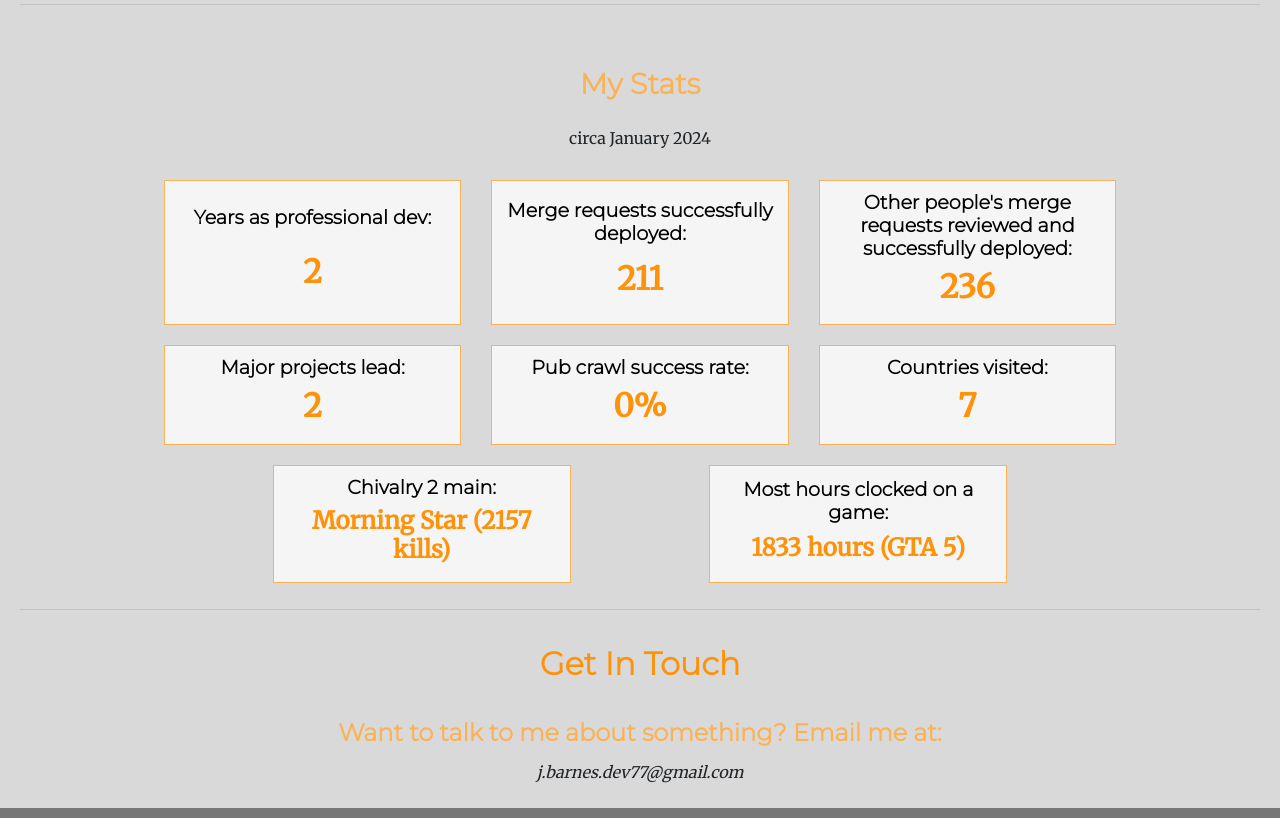
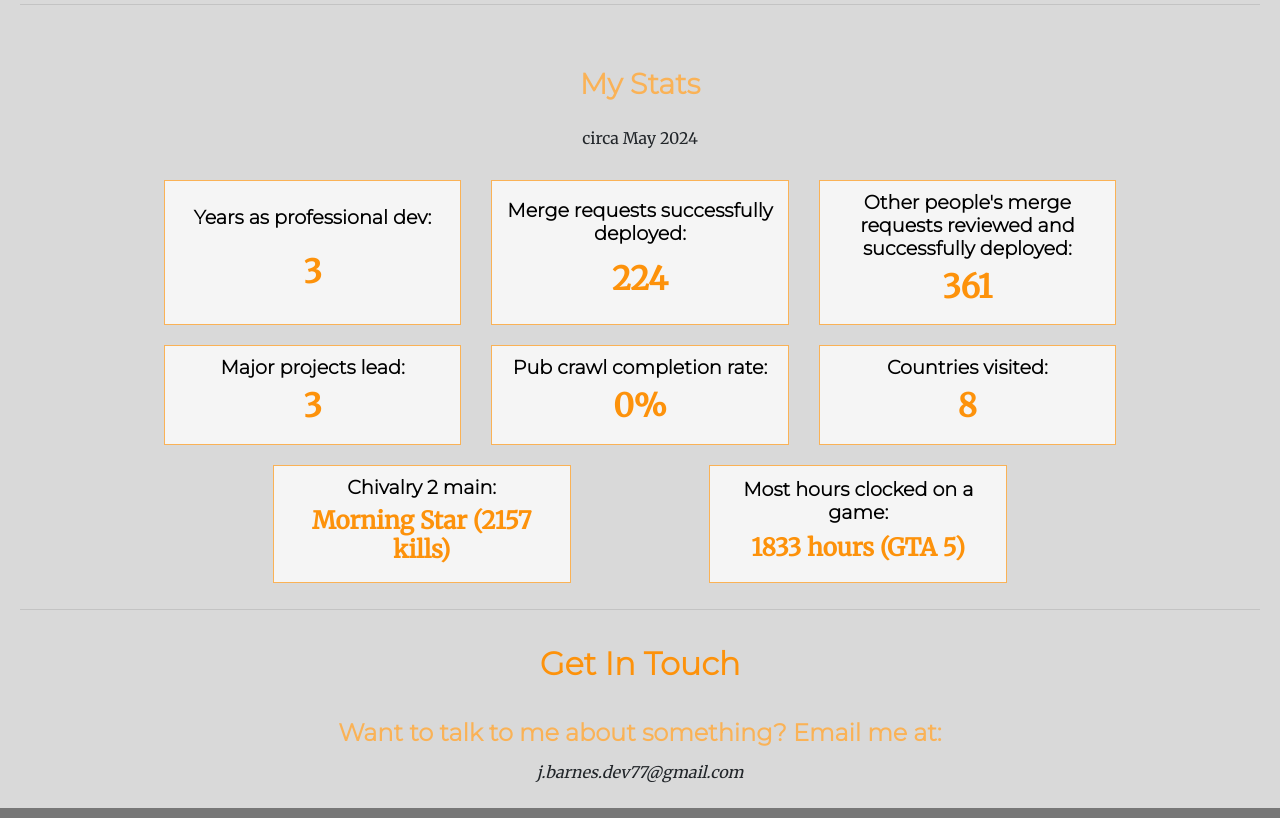
Before and after one commit to JamesBarnes48/PersonalSite, a plain HTML site: page index.html in a window 1280 px wide. Shown: the part 1940-2758 px from the top of the page. Drawn offline with nearby package versions, Linux system fonts and the light colour scheme.

Commit message:
update stats

```diff
--- a/index.html
+++ b/index.html
@@ -140,31 +140,31 @@
 
     <div class="homepage-section">
       <h2 class="subheading">My Stats</h2>
-      <p>circa January 2024</p>
+      <p>circa May 2024</p>
       <div class="stats-grid">
         <div class="stats-child">
           <h3 class="stat-name">Years as professional dev:</h3>
-          <h2 class="stat-metric">2</h2>
+          <h2 class="stat-metric">3</h2>
         </div>
         <div class="stats-child">
           <h3 class="stat-name">Merge requests successfully deployed:</h3>
-          <h2 class="stat-metric">211</h2>
+          <h2 class="stat-metric">224</h2>
         </div>
         <div class="stats-child">
           <h3 class="stat-name">Other people's merge requests reviewed and successfully deployed:</h3>
-          <h2 class="stat-metric">236</h2>
+          <h2 class="stat-metric">361</h2>
         </div>
         <div class="stats-child">
           <h3 class="stat-name">Major projects lead:</h3>
-          <h2 class="stat-metric">2</h2>
+          <h2 class="stat-metric">3</h2>
         </div>
         <div class="stats-child">
-          <h3 class="stat-name">Pub crawl success rate:</h3>
+          <h3 class="stat-name">Pub crawl completion rate:</h3>
           <h2 class="stat-metric">0%</h2>
         </div>
         <div class="stats-child">
           <h3 class="stat-name">Countries visited:</h3>
-          <h2 class="stat-metric">7</h2>
+          <h2 class="stat-metric">8</h2>
         </div>
         <div class="stats-child">
           <h3 class="stat-name">Chivalry 2 main:</h3>
```
